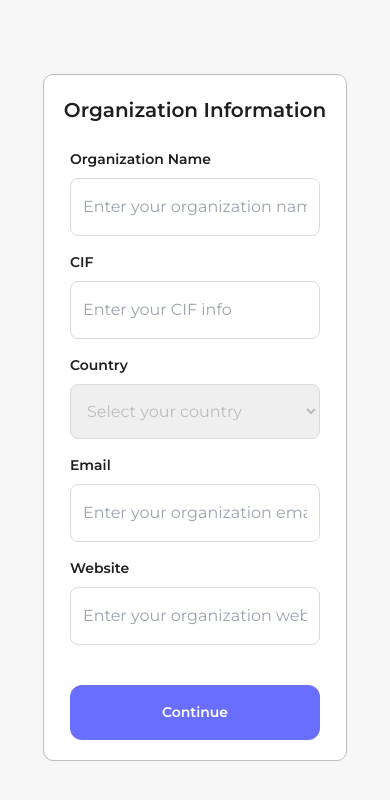
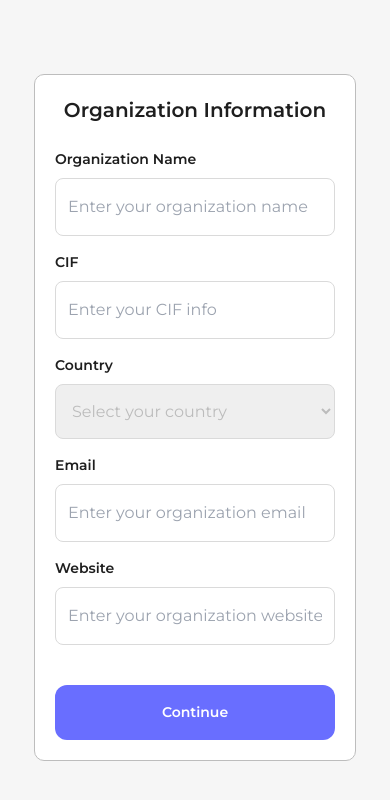
Before and after one commit to rakibuli55/bebloops, a React (Vite) app: page /auth/organazition-info in a window 390 px wide. Shown: the top 800 px of the page. Built offline with nearby package versions, Linux system fonts and the light colour scheme.

Commit message:
fixing responsive issues

```diff
--- a/src/Layout/AuthLayout.jsx
+++ b/src/Layout/AuthLayout.jsx
@@ -11,7 +11,7 @@ const AuthLayout = () => {
       {!["/auth/interest"].includes(pathName) ? (
         <div className="flex flex-row gap-x-[30px] 2xl:gap-x-[60px] px-[10px] xl:px-0 items-center">
           <AuthLeftSvg />
-          <div className="mt-10 px-5 xl:px-0 ">
+          <div className="mt-10 px-2 xl:px-0 ">
             <Outlet />
           </div>
         </div>
--- a/src/index.css
+++ b/src/index.css
@@ -90,7 +90,7 @@
 
   /* input design started here */
   .form-input {
-    @apply w-[250px] xl:w-[344px] h-auto py-4 outline-none border-[1px] border-solid border-[#DADADA] rounded-[8px] px-3 text-base font-normal leading-[24px] text-secondaryGray ;
+    @apply w-[250px] xs:w-[280px]  xl:w-[344px] h-auto py-4 outline-none border-[1px] border-solid border-[#DADADA] rounded-[8px] px-3 text-base font-normal leading-[24px] text-secondaryGray ;
   }
   .profile-tabs-buttons button{
     @apply !py-[14px] !px-5 flex items-center gap-[14px] text-base font-medium text-[#4D4D4D] bg-[#F6F6F6] rounded-[8px] block w-full mt-5 justify-start;
--- a/src/pages/AuthPages/AuthInterest.jsx
+++ b/src/pages/AuthPages/AuthInterest.jsx
@@ -88,7 +88,7 @@ const AuthInterest = () => {
             {[0, 1, 2, 3].map((item, index) => (
               <Accordion.Item
                 key={index}
-                className=" w-auto  lg:w-[600px] min-h-[50px] rounded-[8px] border-[1px] border-solid border-[#DADADA]"
+                className=" w-[250px] xs:w-[310px] sm:w-[440px] md:w-[500px]  lg:w-[600px] min-h-[50px] rounded-[8px] border-[1px] border-solid border-[#DADADA]"
                 value={`item-${index}`} // Set unique value for each item
               >
                 <Accordion.Header>
--- a/src/pages/AuthPages/AuthPersonalInfo.jsx
+++ b/src/pages/AuthPages/AuthPersonalInfo.jsx
@@ -19,7 +19,7 @@ const AuthPersonalInfo = () => {
   return (
     <form
       onSubmit={handleSubmit(onSubmit)}
-      className="flex flex-col my-20 lg:my-0 h-auto w-auto p-5 xl:p-10 border-[1px] gap-y-6 items-center border-solid bg-white border-[#BDBDBD] rounded-[10px]"
+      className="flex flex-col  lg:my-0 h-auto w-auto p-5 xl:p-10 border-[1px] gap-y-6 items-center border-solid bg-white border-[#BDBDBD] rounded-[10px]"
     >
       <h4 className="common-form-heading">Personal Information</h4>
       <div className="flex flex-col gap-y-5 lg:gap-y-10">
--- a/src/pages/AuthPages/AuthProfilePic.jsx
+++ b/src/pages/AuthPages/AuthProfilePic.jsx
@@ -34,7 +34,7 @@ const AuthProfilePic = () => {
   };
 
   return (
-    <form className="flex flex-col h-auto w-auto p-5 xl:p-10 border-[1px] border-solid bg-white border-[#BDBDBD] rounded-[10px] gap-y-[30px] xl:gap-y-[90px]">
+    <form className="flex flex-col h-auto w-auto p-5 xs:p-10 border-[1px] border-solid bg-white border-[#BDBDBD] rounded-[10px] gap-y-[30px] xl:gap-y-[90px]">
       <div className="flex flex-col items-center gap-y-5 xl:gap-y-10 ">
         <div className="flex flex-col gap-y-4 items-center  ">
           <h4 className="common-form-heading text-[18px] lg:text-common-form-heading ">Choose a Profile Picture</h4>
```
